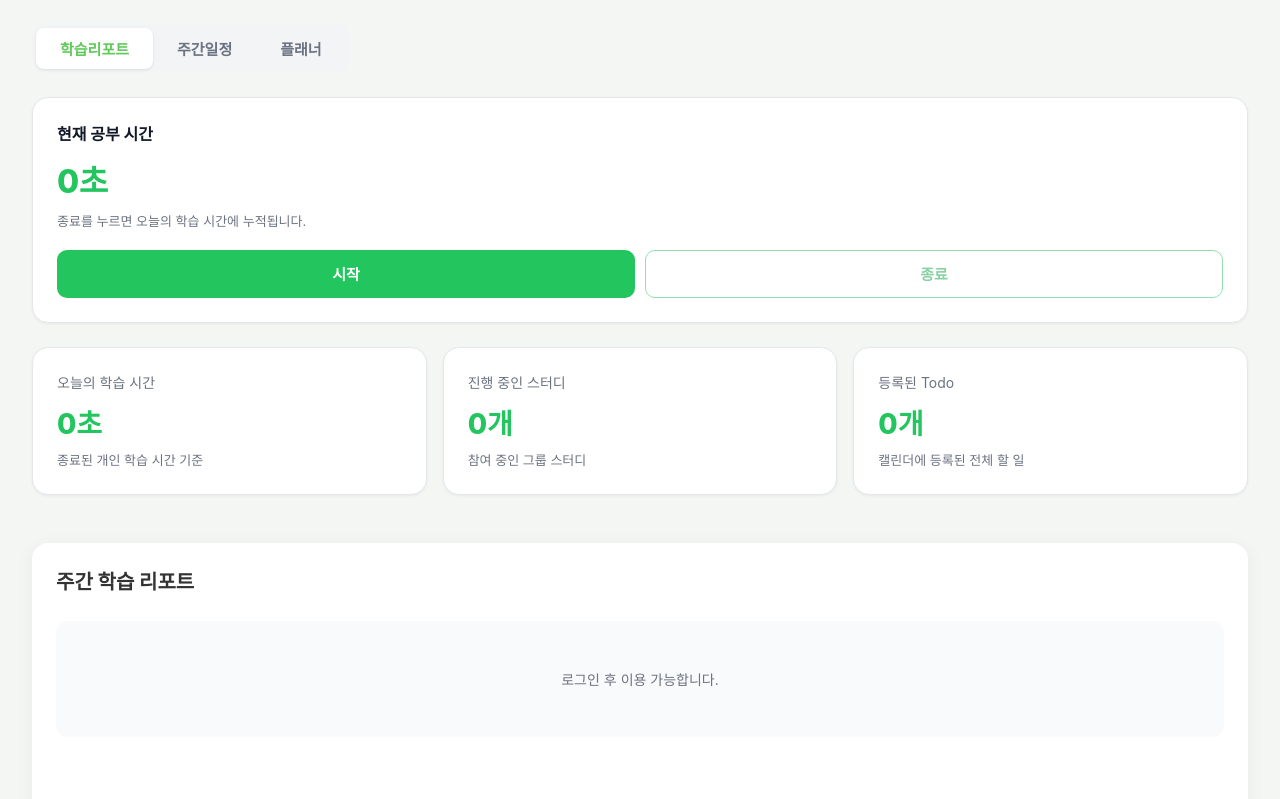
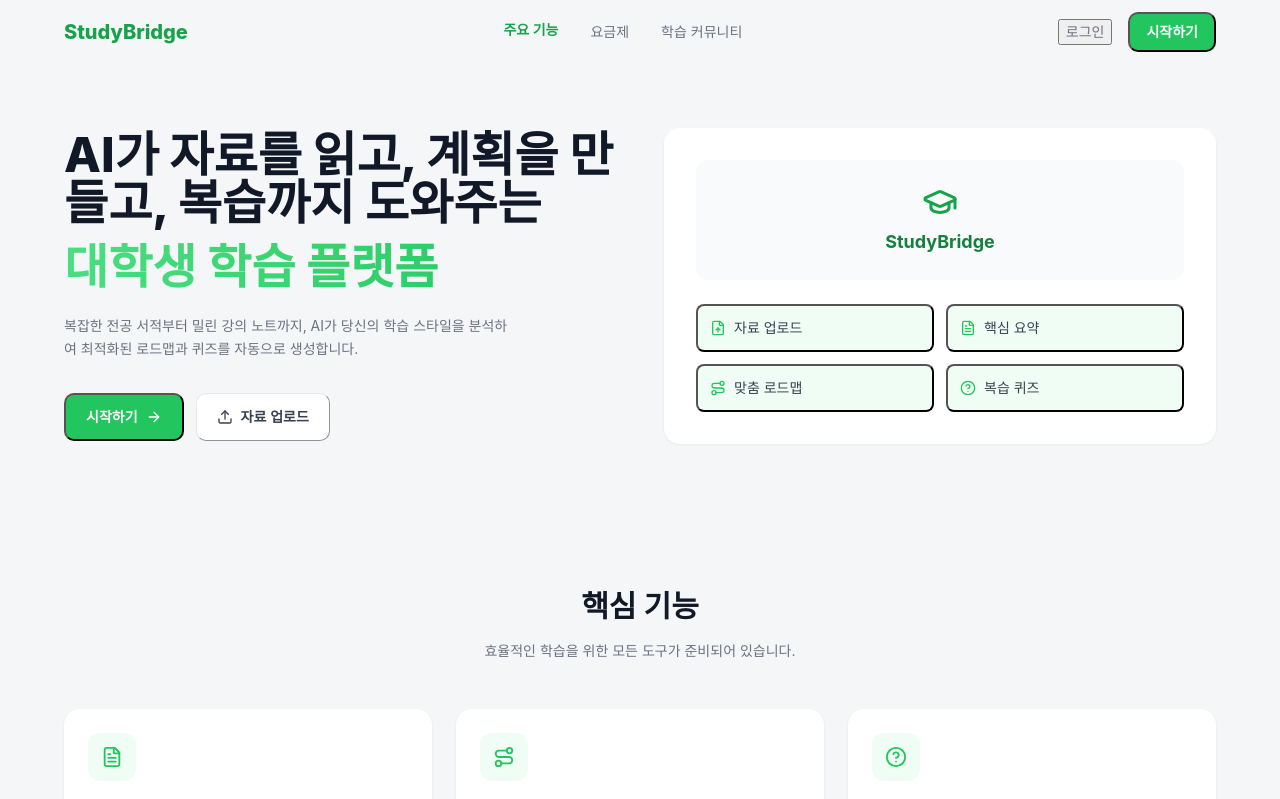
Before and after one commit to kim-119/studyBridge, a React (Vite) app in the folder frontend/: page / in a window 1280 px wide. Shown: the top 799 px of the page. Built offline with nearby package versions, Linux system fonts and the light colour scheme; no server answers; a web font is replaced by a local one.

Commit message:
restore landing dashboard page

```diff
--- /dev/null
+++ b/frontend/src/components/landing/LandingNav.jsx
@@ -0,0 +1,36 @@
+import React from 'react';
+import { Link, useNavigate } from 'react-router-dom';
+
+/**
+ * 랜딩 전용 상단 네비게이션 (레퍼런스 톤).
+ *  - 배경은 페이지와 동일한 #F5F6F7, 보더 없음, 높이 64px(h-16).
+ *  - 좌 로고(그린) / 중앙 메뉴(주요 기능 활성 언더라인) / 우 로그인 + 시작하기.
+ *  - 메인(/)에서만 사용하며 글로벌 Navbar는 App.jsx에서 숨긴다.
+ */
+export default function LandingNav() {
+  const navigate = useNavigate();
+
+  return (
+    <header className="sticky top-0 z-20" style={{ backgroundColor: '#F5F6F7' }}>
+      <div className="mx-auto flex h-16 max-w-6xl items-center justify-between px-6">
+        <Link to="/" className="text-xl font-extrabold text-green-600">StudyBridge</Link>
+
+        <nav className="hidden items-center gap-8 text-sm md:flex">
+          <a href="#features" className="border-b-2 border-green-500 pb-1 font-semibold text-green-600">주요 기능</a>
+          <a href="#" className="text-gray-500 hover:text-gray-900">요금제</a>
+          <a href="#" className="text-gray-500 hover:text-gray-900">학습 커뮤니티</a>
+        </nav>
+
+        <div className="flex items-center gap-4">
+          <button onClick={() => navigate('/login')} className="text-sm text-gray-500 hover:text-gray-900">로그인</button>
+          <button
+            onClick={() => navigate('/login')}
+            className="rounded-[10px] bg-green-500 px-4 py-2 text-sm font-semibold text-white transition hover:bg-green-600"
+          >
+            시작하기
+          </button>
+        </div>
+      </div>
+    </header>
+  );
+}
--- a/frontend/src/pages/Dashboard.jsx
+++ b/frontend/src/pages/Dashboard.jsx
@@ -1,93 +1,35 @@
-import React, { useEffect, useState } from 'react';
+import React from 'react';
 import { Navigate } from 'react-router-dom';
-import { AlertTriangle } from 'lucide-react';
 import { useAuth } from '../hooks/useAuth';
-import StudyReport from '../components/StudyReport';
-import WeeklySchedule from '../components/WeeklySchedule';
-import PlannerWorkspace from '../components/PlannerWorkspace';
-import { todoService } from '../services/api';
 
-const tabs = [
-  { id: 'report', label: '학습리포트' },
-  { id: 'schedule', label: '주간일정' },
-  { id: 'planner', label: '플래너' },
-];
+import LandingNav from '../components/landing/LandingNav';
+import MainBanner from '../components/MainBanner';
+import FeatureSection from '../components/landing/FeatureSection';
+import CtaSection from '../components/landing/CtaSection';
+import Footer from '../components/landing/Footer';
 
+/**
+ * 메인 랜딩 페이지 (/).
+ *  - 상단 네비 → 히어로 → 핵심 기능 → CTA → 푸터 순서로 구성.
+ *  - 기존 내부 기능(타이머/캘린더/리포트/투두)은 메인에서 제거하고, 네비/카드 링크로만 연결한다.
+ */
 export default function Dashboard() {
   const { user } = useAuth();
   const userEmail = localStorage.getItem('userEmail') || 'guest';
-  const userId = localStorage.getItem('userId');
   const userName = userEmail.includes('@') ? userEmail.split('@')[0] : userEmail;
-  const [activeTab, setActiveTab] = useState('report');
-  const [todayStudySeconds, setTodayStudySeconds] = useState(0);
-  const [todoCount, setTodoCount] = useState(0);
-  const [showWarning, setShowWarning] = useState(false);
 
-  useEffect(() => {
-    if (user?.status === 'WARNING' && !sessionStorage.getItem('warningShown')) {
-      setShowWarning(true);
-      sessionStorage.setItem('warningShown', 'true');
-    }
-  }, [user]);
-
-  useEffect(() => {
-    if (!userId) {
-      setTodoCount(0);
-      return;
-    }
-
-    const loadTodoCount = async () => {
-      try {
-        const data = await todoService.getTodos(userId);
-        setTodoCount(Array.isArray(data) ? data.length : 0);
-      } catch (err) {
-        console.error('Todo 개수 조회 실패:', err);
-        setTodoCount(0);
-      }
-    };
-
-    loadTodoCount();
-  }, [userId]);
-
+  // 관리자 계정은 관리자 페이지로 (기존 라우팅 로직 유지)
   if (user?.role === 'ADMIN' || user?.displayName === '시스템 관리자' || userName === 'admin') {
     return <Navigate to="/admin" replace />;
   }
 
   return (
-    <div className="container-main dashboard-page">
-      <div className="dashboard-tabs">
-        {tabs.map((tab) => (
-          <button key={tab.id} type="button" className={`dashboard-tab ${activeTab === tab.id ? 'active' : ''}`} onClick={() => setActiveTab(tab.id)}>
-            {tab.label}
-          </button>
-        ))}
-      </div>
-
-      {activeTab === 'report' && (
-        <StudyReport todayStudySeconds={todayStudySeconds} todoCount={todoCount} onTimeUpdate={setTodayStudySeconds} />
-      )}
-      {activeTab === 'schedule' && <WeeklySchedule userId={userId} onTodoCountChange={setTodoCount} />}
-      {activeTab === 'planner' && <PlannerWorkspace />}
-
-      {showWarning && (
-        <div style={{ position: 'fixed', top: 0, left: 0, right: 0, bottom: 0, backgroundColor: 'rgba(0,0,0,0.5)', zIndex: 10000, display: 'flex', alignItems: 'center', justifyContent: 'center' }}>
-          <div className="animate-fade-in" style={{ backgroundColor: 'white', borderRadius: '16px', width: '90%', maxWidth: '400px', overflow: 'hidden', boxShadow: '0 20px 25px -5px rgba(0,0,0,0.1)' }}>
-            <div style={{ padding: '24px', textAlign: 'center' }}>
-              <div style={{ width: '64px', height: '64px', borderRadius: '50%', backgroundColor: '#FEF3C7', display: 'flex', alignItems: 'center', justifyContent: 'center', margin: '0 auto 16px', color: '#D97706' }}>
-                <AlertTriangle size={32} />
-              </div>
-              <h3 style={{ margin: '0 0 12px 0', fontSize: '20px', fontWeight: 'bold', color: '#111827' }}>경고 안내</h3>
-              <p style={{ margin: '0 0 16px 0', fontSize: '14px', color: '#4B5563', lineHeight: '1.5' }}>
-                운영 정책 위반으로 인해 경고 조치되었습니다.<br />
-                사유: <strong>{user?.suspensionReason || '운영 정책 위반'}</strong>
-              </p>
-              <button onClick={() => setShowWarning(false)} style={{ width: '100%', padding: '12px', backgroundColor: '#F59E0B', color: 'white', border: 'none', borderRadius: '8px', fontWeight: 'bold', cursor: 'pointer', fontSize: '15px' }}>
-                확인
-              </button>
-            </div>
-          </div>
-        </div>
-      )}
+    <div className="min-h-screen bg-[#F5F6F7]">
+      <LandingNav />
+      <MainBanner />
+      <FeatureSection />
+      <CtaSection />
+      <Footer />
     </div>
   );
 }
```
